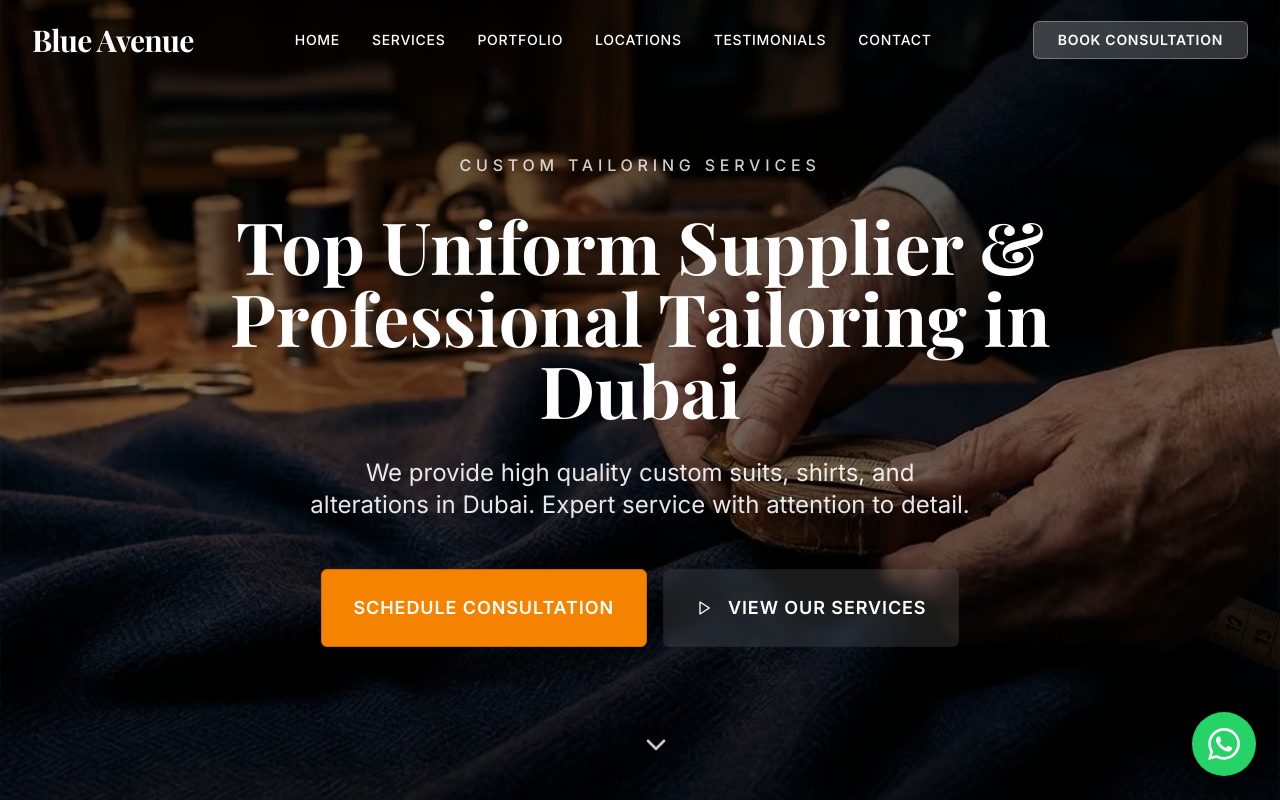
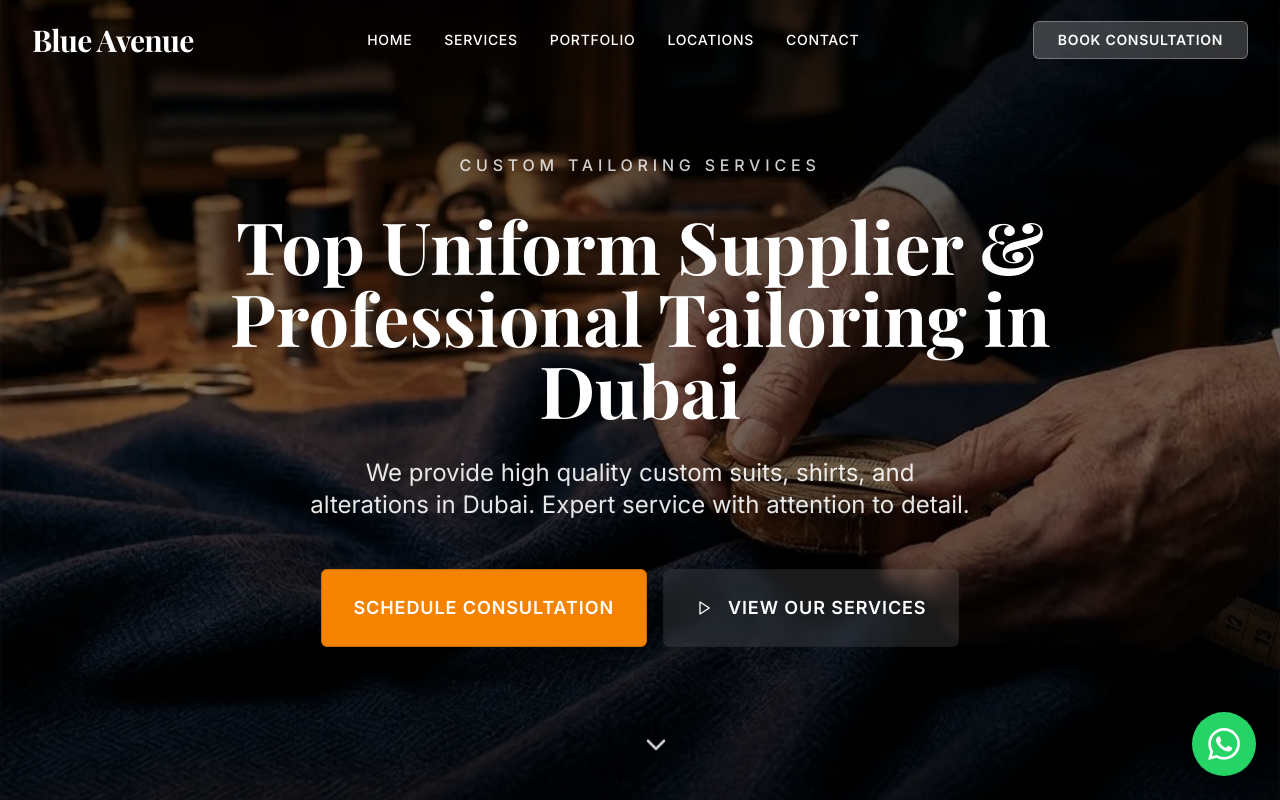
Before and after one commit to Nihal009/Blue_Avenue_landing_page, a Next.js app: page / in a window 1280 px wide. Shown: the top 800 px of the page. Built offline with nearby package versions, Linux system fonts and the light colour scheme; a web font is replaced by a local one.

Commit message:
updated navigation

```diff
--- a/app/page.tsx
+++ b/app/page.tsx
@@ -97,7 +97,7 @@ export default function LandingPage() {
 
             <main>
                 <HeroSection
-                    onBookConsultation={() => scrollToSection('footer')}
+                    onBookConsultation={() => scrollToSection('contact')}
                     onViewWork={() => scrollToSection('portfolio')}
                 />
                 <AboutServices />
--- a/components/Footer.tsx
+++ b/components/Footer.tsx
@@ -15,7 +15,6 @@ const footerLinks = {
   company: [
     { label: 'About Us', href: '#services' },
     { label: 'Our Portfolio', href: '#portfolio' },
-    { label: 'Testimonials', href: '#testimonials' },
     { label: 'Contact', href: '#contact' },
   ],
   legal: [
@@ -55,7 +54,7 @@ export default function Footer() {
   };
 
   return (
-    <footer className="bg-sidebar text-sidebar-foreground" data-testid="section-footer">
+    <footer id="contact" className="bg-sidebar text-sidebar-foreground" data-testid="section-footer">
       <div className="max-w-7xl mx-auto px-6 md:px-8 py-12 md:py-16">
         <div className="grid grid-cols-2 md:grid-cols-4 gap-8 lg:gap-12">
           <div className="col-span-2 md:col-span-1 space-y-6">
--- a/components/Navigation.tsx
+++ b/components/Navigation.tsx
@@ -12,7 +12,6 @@ const navLinks = [
   { label: 'Services', href: '#services' },
   { label: 'Portfolio', href: '#portfolio' },
   { label: 'Locations', href: '#locations' },
-  { label: 'Testimonials', href: '#testimonials' },
   { label: 'Contact', href: '#contact' },
 ];
 
@@ -40,11 +39,10 @@ export default function Navigation({ onNavigate }: NavigationProps) {
 
   return (
     <header
-      className={`fixed top-0 left-0 right-0 z-50 transition-all duration-300 ${
-        isScrolled
+      className={`fixed top-0 left-0 right-0 z-50 transition-all duration-300 ${isScrolled
           ? 'bg-background/95 backdrop-blur-md shadow-md'
           : 'bg-transparent'
-      }`}
+        }`}
       data-testid="navigation-header"
     >
       <nav className="max-w-7xl mx-auto px-6 md:px-8">
@@ -59,9 +57,8 @@ export default function Navigation({ onNavigate }: NavigationProps) {
             data-testid="link-logo"
           >
             <span
-              className={`font-serif text-2xl md:text-3xl font-bold tracking-tight transition-colors ${
-                isScrolled ? 'text-foreground' : 'text-white'
-              }`}
+              className={`font-serif text-2xl md:text-3xl font-bold tracking-tight transition-colors ${isScrolled ? 'text-foreground' : 'text-white'
+                }`}
             >
               Blue Avenue
             </span>
@@ -76,9 +73,8 @@ export default function Navigation({ onNavigate }: NavigationProps) {
                   e.preventDefault();
                   handleNavClick(link.href);
                 }}
-                className={`text-sm font-medium uppercase tracking-wider transition-colors hover:opacity-80 ${
-                  isScrolled ? 'text-foreground' : 'text-white'
-                }`}
+                className={`text-sm font-medium uppercase tracking-wider transition-colors hover:opacity-80 ${isScrolled ? 'text-foreground' : 'text-white'
+                  }`}
                 data-testid={`link-nav-${link.label.toLowerCase()}`}
               >
                 {link.label}
@@ -89,11 +85,10 @@ export default function Navigation({ onNavigate }: NavigationProps) {
           <div className="hidden lg:block">
             <Button
               onClick={() => handleNavClick('#contact')}
-              className={`uppercase tracking-wider font-semibold px-6 ${
-                isScrolled
+              className={`uppercase tracking-wider font-semibold px-6 ${isScrolled
                   ? ''
                   : 'bg-white/20 backdrop-blur-sm border border-white/30 hover:bg-white/30 text-white'
-              }`}
+                }`}
               data-testid="button-book-consultation"
             >
               Book Consultation
```
